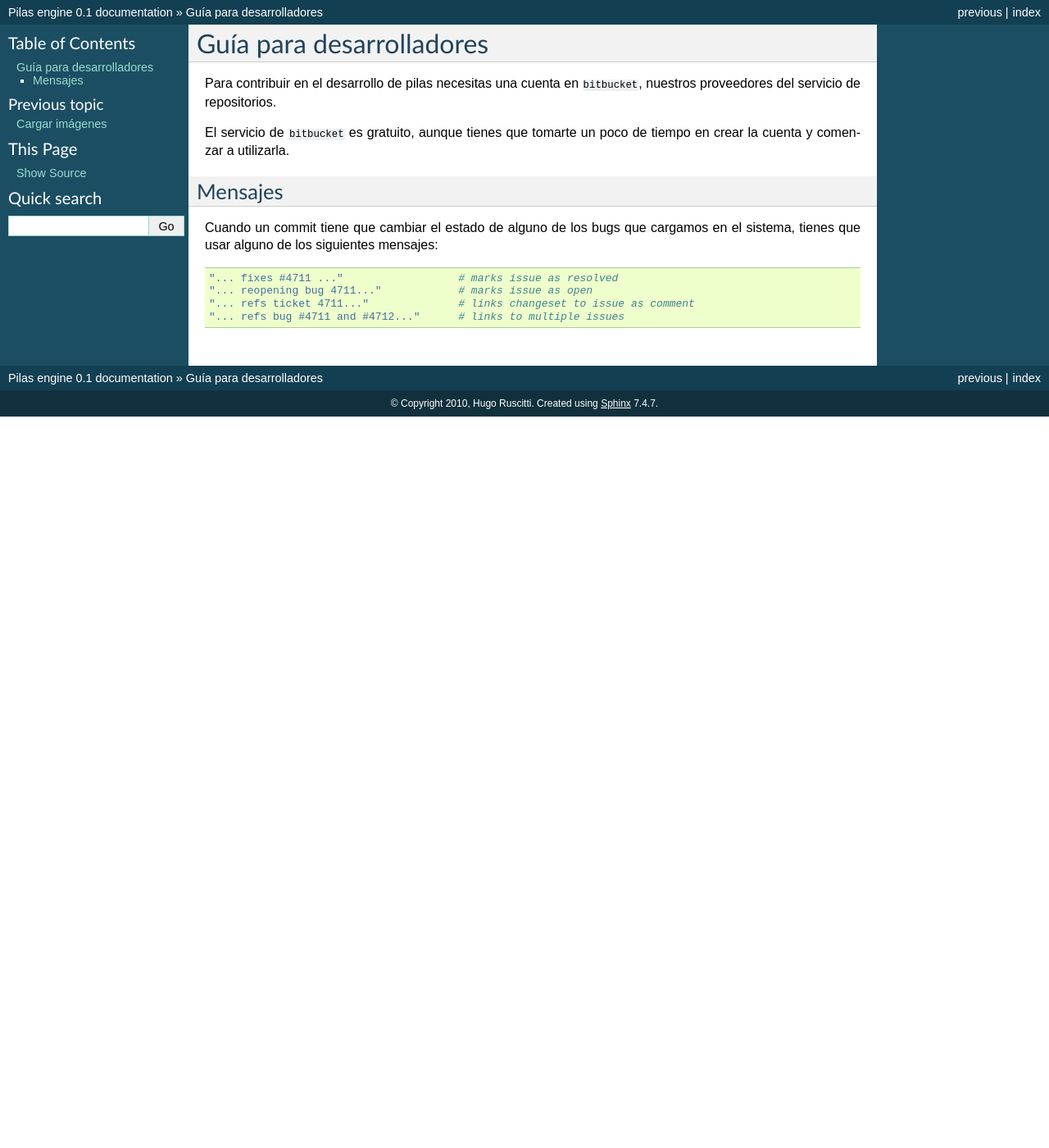
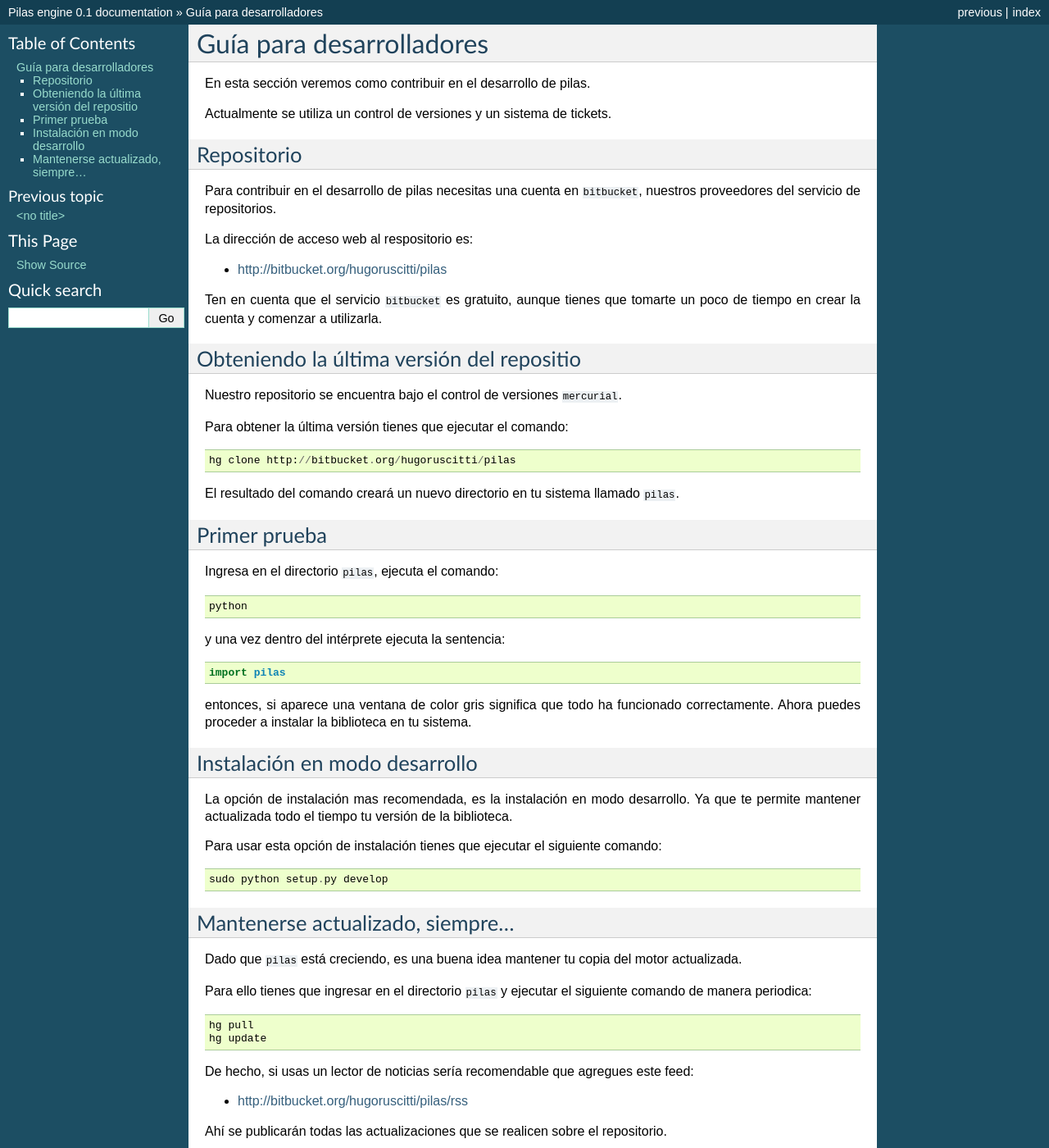
Before and after one commit to hugoruscitti/pilas-docs, a Sphinx documentation site: the page built from source/developers.rst, in a window 1280 px wide and 1400 px high. Shown: the whole window at 82% size. Built offline with Sphinx 7.4.7, drawn with Linux system fonts in a browser that asks for light colours.

Commit message:
mejorando la documentacion sobre los primeros pasos con la biblioteca.

```diff
--- a/source/developers.rst
+++ b/source/developers.rst
@@ -1,23 +1,88 @@
 Guía para desarrolladores
 =========================
+
+En esta sección veremos como contribuir
+en el desarrollo de pilas.
+
+Actualmente se utiliza un control de versiones y
+un sistema de tickets.
+
+Repositorio
+-----------
 
 Para contribuir en el desarrollo de pilas
 necesitas una cuenta en ``bitbucket``, nuestros
 proveedores del servicio de repositorios.
 
-El servicio de ``bitbucket`` es gratuito, aunque
-tienes que tomarte un poco de tiempo en crear
-la cuenta y comenzar a utilizarla.
+La dirección de acceso web al respositorio
+es:
+
+- http://bitbucket.org/hugoruscitti/pilas
+
+Ten en cuenta que el servicio ``bitbucket`` es
+gratuito, aunque tienes que tomarte un poco de
+tiempo en crear la cuenta y comenzar a utilizarla.
 
 
-Mensajes
---------
+Obteniendo la última versión del repositio
+------------------------------------------
 
-Cuando un commit tiene que cambiar el estado de alguno
-de los bugs que cargamos en el sistema, tienes que
-usar alguno de los siguientes mensajes::
+Nuestro repositorio se encuentra bajo el control
+de versiones ``mercurial``.
 
-    "... fixes #4711 ..."                  # marks issue as resolved
-    "... reopening bug 4711..."            # marks issue as open
-    "... refs ticket 4711..."              # links changeset to issue as comment
-    "... refs bug #4711 and #4712..."      # links to multiple issues
+Para obtener la última versión tienes que ejecutar
+el comando::
+
+    hg clone http://bitbucket.org/hugoruscitti/pilas
+
+El resultado del comando creará un nuevo directorio
+en tu sistema llamado ``pilas``.
+
+
+Primer prueba
+-------------
+
+Ingresa en el directorio ``pilas``, ejecuta el comando::
+
+    python
+
+y una vez dentro del intérprete ejecuta la sentencia::
+
+    import pilas
+
+entonces, si aparece una ventana de color gris significa que
+todo ha funcionado correctamente. Ahora puedes proceder a
+instalar la biblioteca en tu sistema.
+
+Instalación en modo desarrollo
+------------------------------
+
+La opción de instalación mas recomendada, es la instalación en
+modo desarrollo. Ya que te permite mantener actualizada todo
+el tiempo tu versión de la biblioteca.
+
+Para usar esta opción de instalación tienes que ejecutar el siguiente
+comando::
+
+    sudo python setup.py develop
+
+
+Mantenerse actualizado, siempre...
+----------------------------------
+
+Dado que ``pilas`` está creciendo, es una buena idea mantener
+tu copia del motor actualizada.
+
+Para ello tienes que ingresar en el directorio ``pilas`` y
+ejecutar el siguiente comando de manera periodica::
+
+    hg pull
+    hg update
+
+De hecho, si usas un lector de noticias sería recomendable
+que agregues este feed:
+
+- http://bitbucket.org/hugoruscitti/pilas/rss
+
+Ahí se publicarán todas las actualizaciones que se realicen
+sobre el repositorio.
```
Also changed, not shown: source/empezando.rst (added, +119 -0 lines), source/index.rst (+3 -4 lines), source/presentacion.rst (added, +21 -0 lines).
